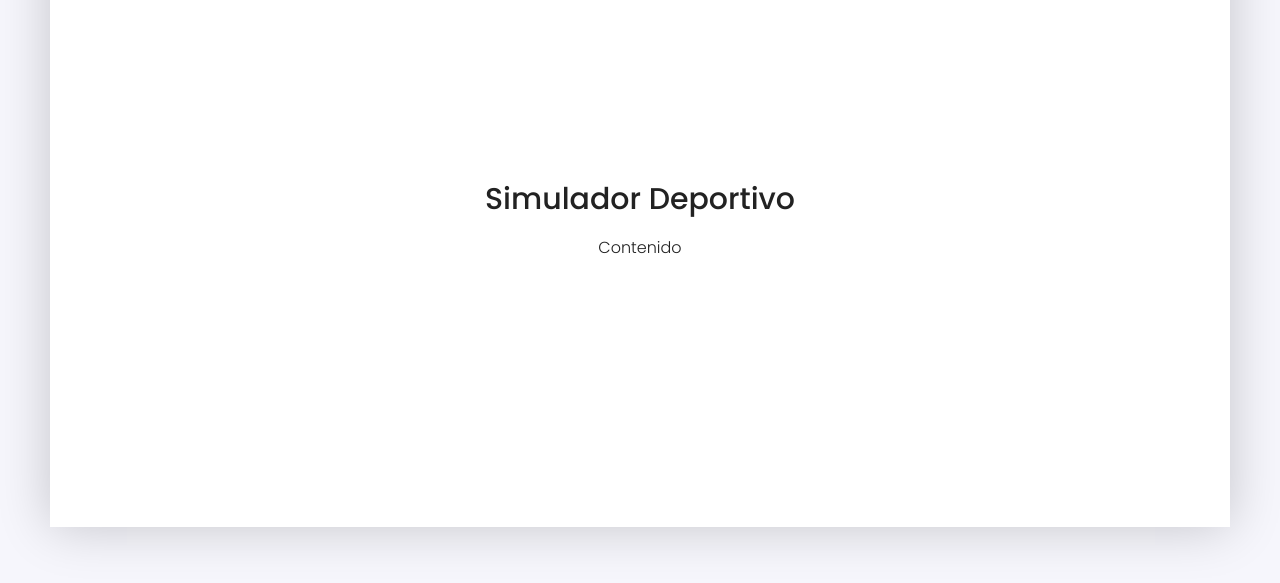
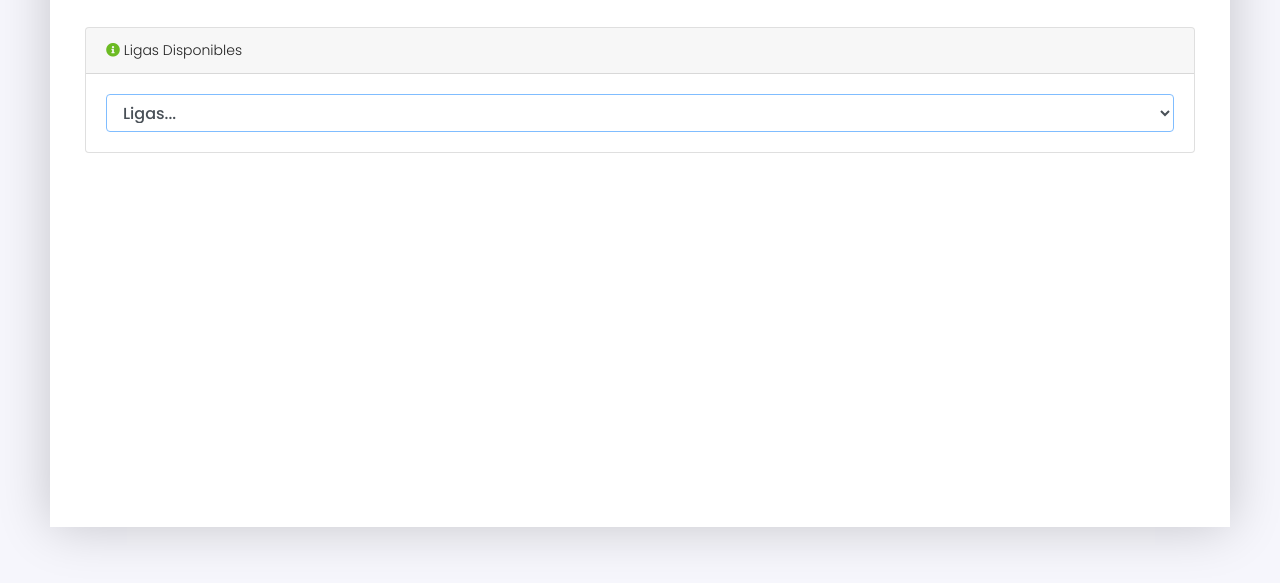
Before and after one commit to roquememo/Simulador-Deportivo, a website: page public/index.html in a window 1280 px wide. Shown: the part 123-706 px from the top of the page. Drawn offline with Linux system fonts and the light colour scheme.

Commit message:
API REQUEST AGREGADO

```diff
--- a/package.json
+++ b/package.json
@@ -14,6 +14,7 @@
   "license": "ISC",
   "dependencies": {
     "body-parser": "^1.18.3",
-    "express": "^4.16.3"
+    "express": "^4.16.3",
+    "request": "^2.88.0"
   }
 }
--- a/public/index.html
+++ b/public/index.html
@@ -42,18 +42,31 @@
 			</header>
 			<!-- Fin Header  -->
 			<!-- Area De Trabajo -->
-			<section class="generic-banner relative">
+			<section class="generic-banner relative" >
 				<div class="overlay overlay-bg"></div>
-				<div class="container">
-					<div class="row height align-items-center justify-content-center">
-						<div class="col-lg-10">
-							<div class="banner-content text-center">
-								<h2>Simulador Deportivo</h2>
-								<p>Contenido</p>
-							</div>
-						</div>
+				<div class="container" >
+					<div class="row height" >
+				        <div class="col-lg-12" style="margin-top: 100px;">
+				          <div class="card mb-3">
+				            <div class="card-header">
+				              <i class="fas fa-info-circle"></i> Ligas Disponibles</div>
+				            <div class="card-body">
+				              <select class="form-control" id="slc-Liga"  placeholder="Ligas" required autofocus>
+				              		 <option selected>Ligas...</option>
+						            <option value="2013">Brazil - Série A</option>
+						            <option value="2021"> Inglaterra - Premier League</option>
+						            <option value="2015">Francia - Ligue 1</option>
+						            <option value="2002">Alemania - Bundesliga</option>
+						            <option value="2019">Italia - Serie A</option>
+						            <option value="2003">Holanda - Eredivisie</option>
+						            <option value="2017">Portugal - Primeira Liga</option>
+						            <option value="2014">España - La Liga</option>
+						          </select>
+				            </div>
+				          </div>
+				      </div>
+				      </div>
 					</div>
-				</div>
 			</section>
 			<!-- Fin Area De Trabajo -->
 
```
Also changed, not shown: public/prueba.js (added, +24 -0 lines), 1 other file.
